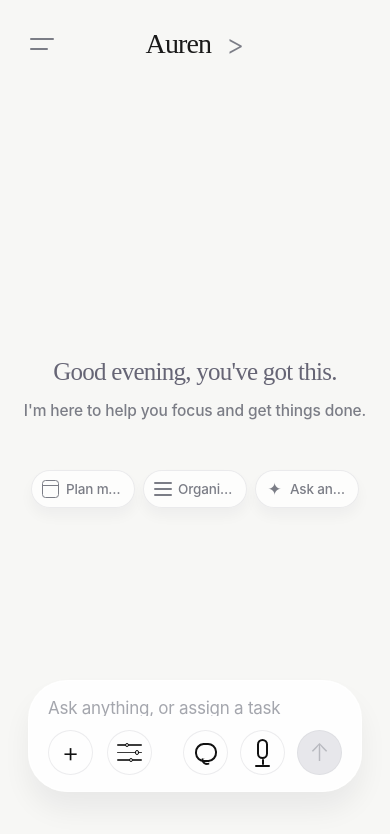
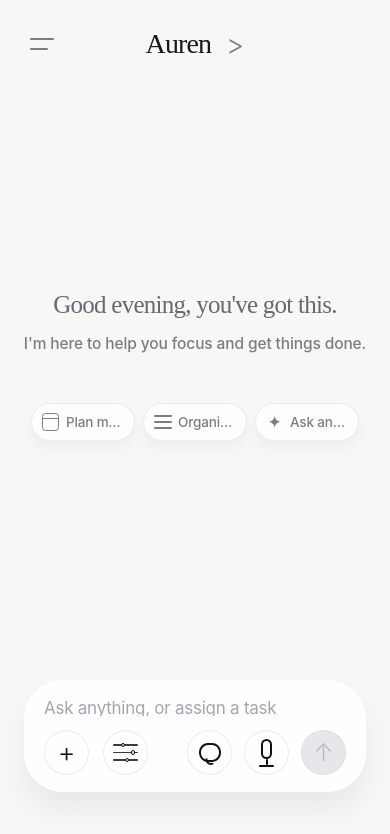
Before and after one commit to miromnb-coder/Auren, a React Native app: screen / in a window 390 px wide. Shown: the top 834 px of the page. Built offline with nearby package versions, Linux system fonts and the light colour scheme.

Commit message:
Match Auren home screen spacing to reference image

```diff
--- a/src/screens/AurenHomeScreen.tsx
+++ b/src/screens/AurenHomeScreen.tsx
@@ -28,9 +28,9 @@ export function AurenHomeScreen() {
         </View>
 
         <View style={styles.pillsRow}>
-          <AurenActionPill icon={<CalendarIcon />} label="Plan my day" />
-          <AurenActionPill icon={<ListIcon />} label="Organize tasks" />
-          <AurenActionPill icon={<SparkIcon />} label="Ask anything" />
+          <AurenActionPill width={106} icon={<CalendarIcon />} label="Plan my day" />
+          <AurenActionPill width={124} icon={<ListIcon />} label="Organize tasks" />
+          <AurenActionPill width={110} icon={<SparkIcon />} label="Ask anything" />
         </View>
       </View>
 
@@ -84,15 +84,15 @@ const styles = StyleSheet.create({
     alignItems: 'center',
     justifyContent: 'center',
     paddingHorizontal: 18,
-    paddingBottom: 98,
+    paddingBottom: 220,
   },
   hero: {
     alignItems: 'center',
-    marginTop: 30,
-    maxWidth: 350,
+    marginTop: 18,
+    maxWidth: 360,
   },
   title: {
-    color: '#666575',
+    color: '#686775',
     fontSize: 25,
     lineHeight: 31,
     letterSpacing: -0.75,
@@ -118,8 +118,8 @@ const styles = StyleSheet.create({
   },
   composerWrap: {
     position: 'absolute',
-    left: 28,
-    right: 28,
+    left: 24,
+    right: 24,
     bottom: 52,
   },
 });
```
